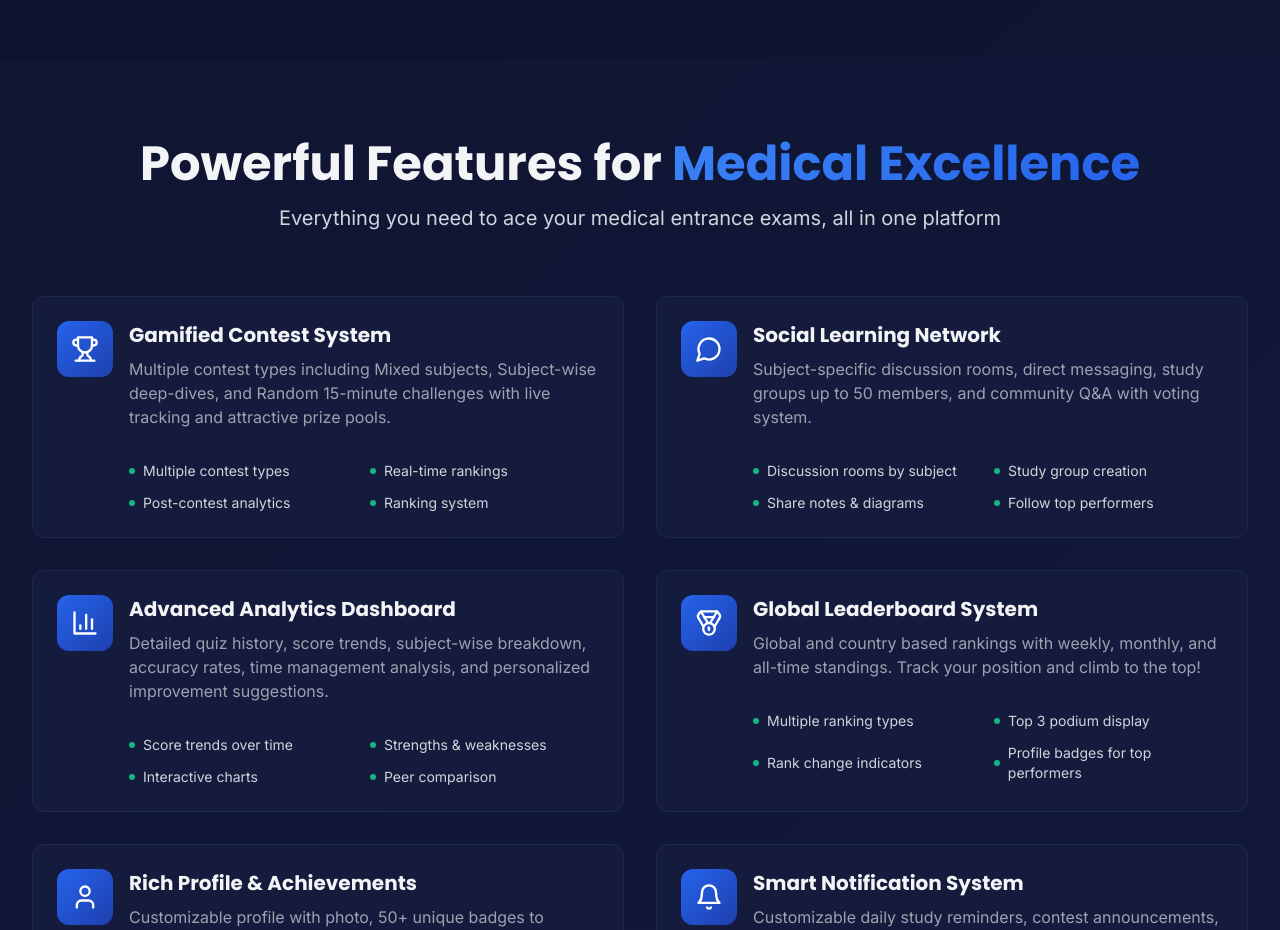
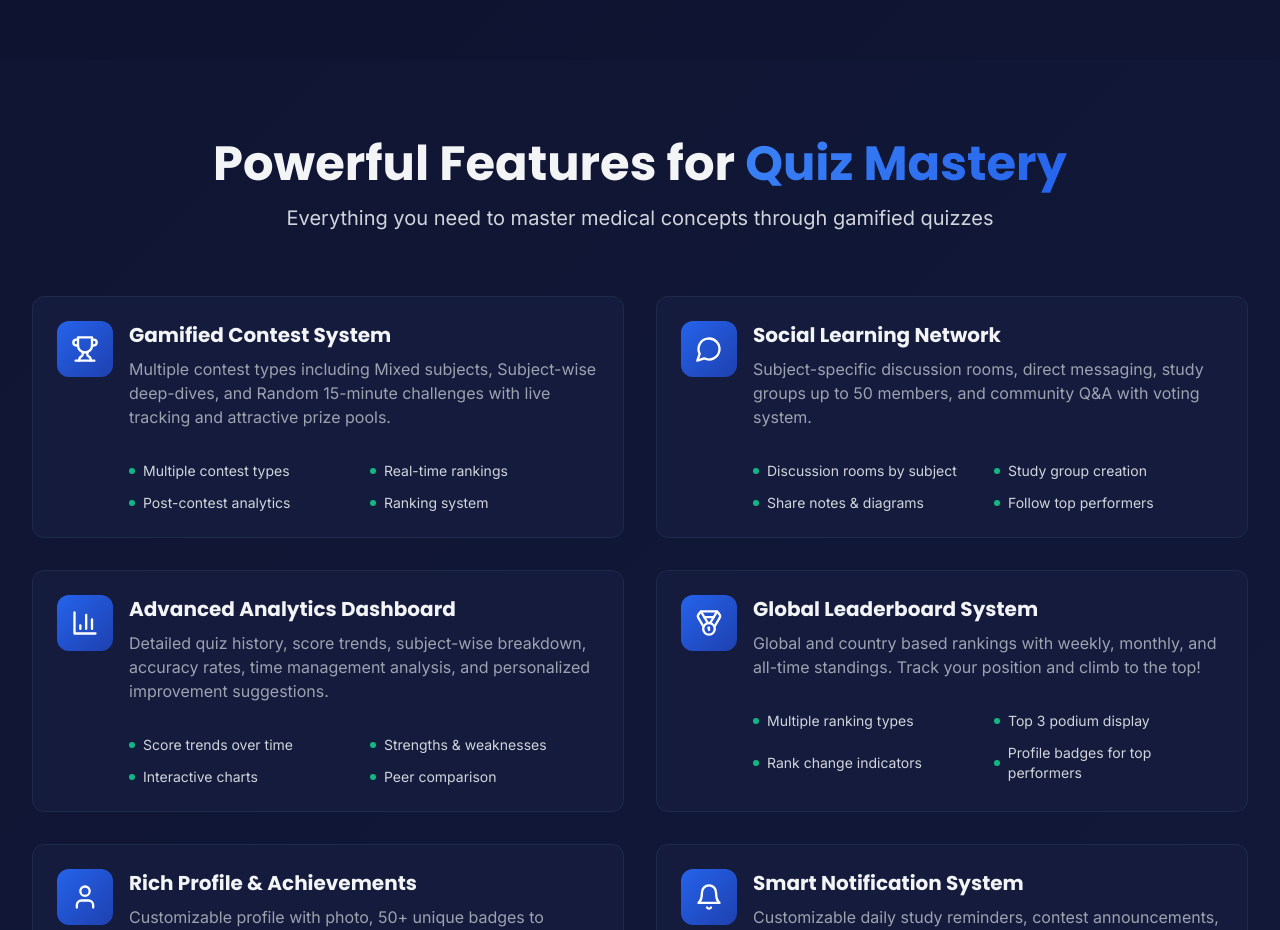
Before and after one commit to med-quel/Med-Quel-Web-Application, a React (Vite) app: page / in a window 1280 px wide. Shown: the part 2260-3190 px from the top of the page. Built offline with nearby package versions, Linux system fonts and the light colour scheme.

Commit message:
Application context fixed to medical learning

```diff
--- a/src/components/FAQ.tsx
+++ b/src/components/FAQ.tsx
@@ -5,7 +5,7 @@ import { Plus, Minus } from 'lucide-react'
 const faqs = [
   {
     question: 'What is Med Quel?',
-    answer: 'Med Quel is a comprehensive mobile learning platform designed specifically for medical exam aspirants. It combines gamified learning, competitive contests, social networking, and advanced analytics to make medical exam preparation engaging, effective, and collaborative.'
+    answer: 'Med Quel is a gamified medical learning quiz platform designed specifically for medical aspirants. It transforms medical education into exciting quiz battles, competitive contests, social networking, and advanced analytics to make learning medical concepts fun, engaging, and effective through play.'
   },
   {
     question: 'Is Med Quel free to use?',
--- a/src/components/Features.tsx
+++ b/src/components/Features.tsx
@@ -94,10 +94,10 @@ const Features = () => {
         >
           <h2 className="text-4xl md:text-5xl font-bold mb-4">
             Powerful Features for{' '}
-            <span className="gradient-text">Medical Excellence</span>
+            <span className="gradient-text">Quiz Mastery</span>
           </h2>
           <p className="text-xl text-gray-300 max-w-3xl mx-auto">
-            Everything you need to ace your medical entrance exams, all in one platform
+            Everything you need to master medical concepts through gamified quizzes
           </p>
         </motion.div>
 
```
